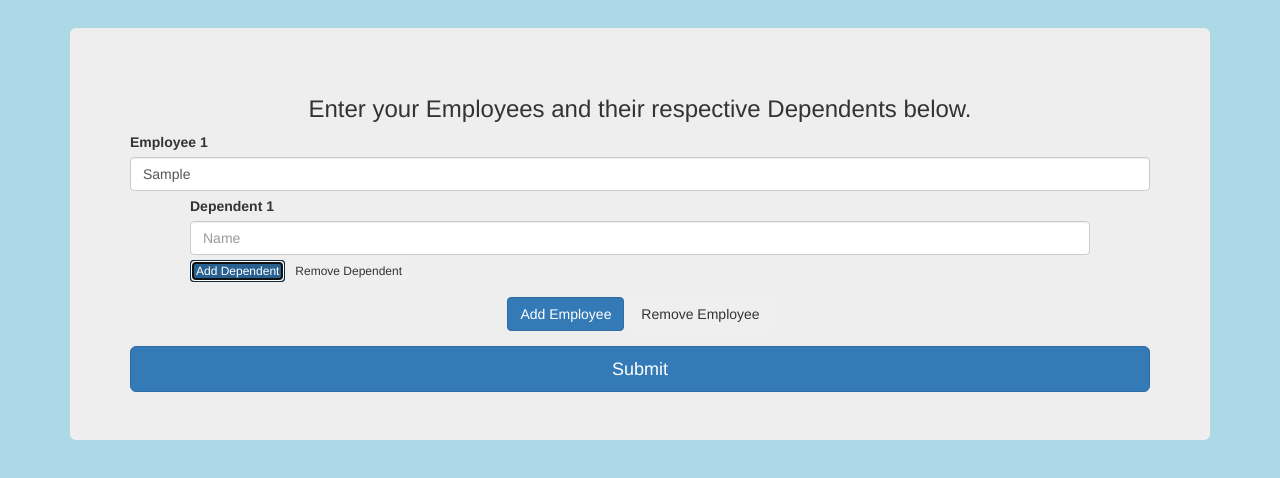
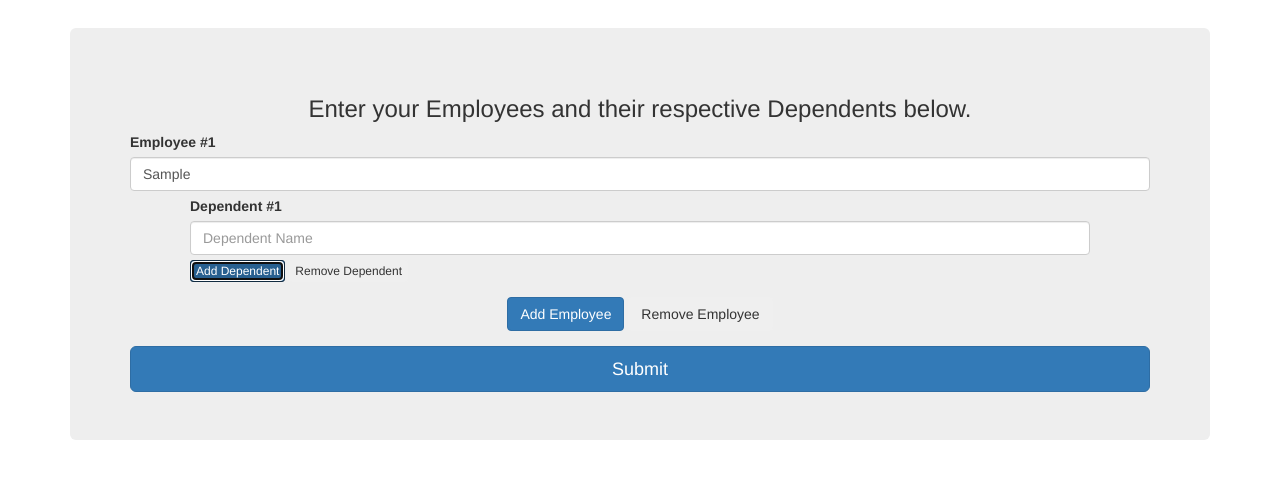
Before and after one commit to lucaswestmoreland/BenefitsCalculator, a website: page index.html in a window 1280 px wide. Both pictures are taken after typing "Sample" into the empty fields and a click on the button "Add Dependent". Shown: the part 112-590 px from the top of the page. Drawn offline with nearby package versions, Linux system fonts and the light colour scheme; some packages are replaced by stand-ins of ours.

Commit message:
ui improvements and readme staged

```diff
--- a/app/templates/home.html
+++ b/app/templates/home.html
@@ -9,7 +9,7 @@
 		<h3>Enter your Employees and their respective Dependents below.</h3>
     	</div>
     <fieldset class="card form-group" ng-repeat="employee in employeesArray">
-			<label for=employeeName ng-bind="'Employee ' + employee.id"></label>
+			<label for=employeeName ng-bind="'Employee #' + employee.id"></label>
 			<input type="text" name="employeeName" class="form-control" placeholder="Employee Name" ng-model="employee.name" required>
 
 
@@ -17,8 +17,8 @@
 
 
 	<div class="dependent-form" ng-repeat="dependent in employee.dependentsArray">
-        	<label for="dependentName" ng-bind="'Dependent ' + dependent.id"></label>
-        	<input type="text" name="dependentName" class="form-control" placeholder="Name" ng-model="dependent.name" required>
+        	<label for="dependentName" ng-bind="'Dependent #' + dependent.id"></label>
+        	<input type="text" name="dependentName" class="form-control" placeholder="Dependent Name" ng-model="dependent.name" required>
 
 </div>
 
--- a/style.css
+++ b/style.css
@@ -1,5 +1,5 @@
 body {
-    background-color: lightblue;
+    background-color: white;
 }
 .title {
 	margin-top: 50px;
```
Also changed, not shown: README.md (added).
